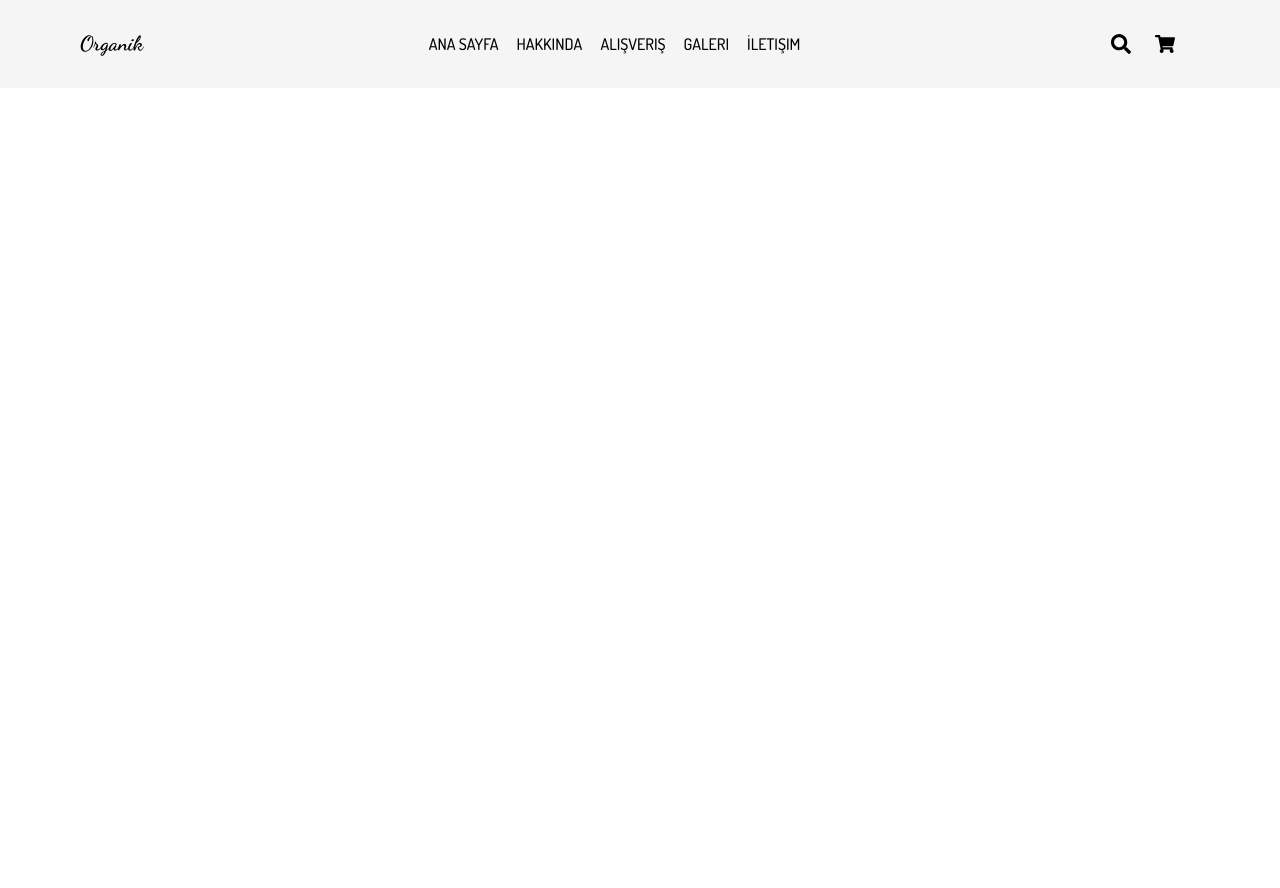
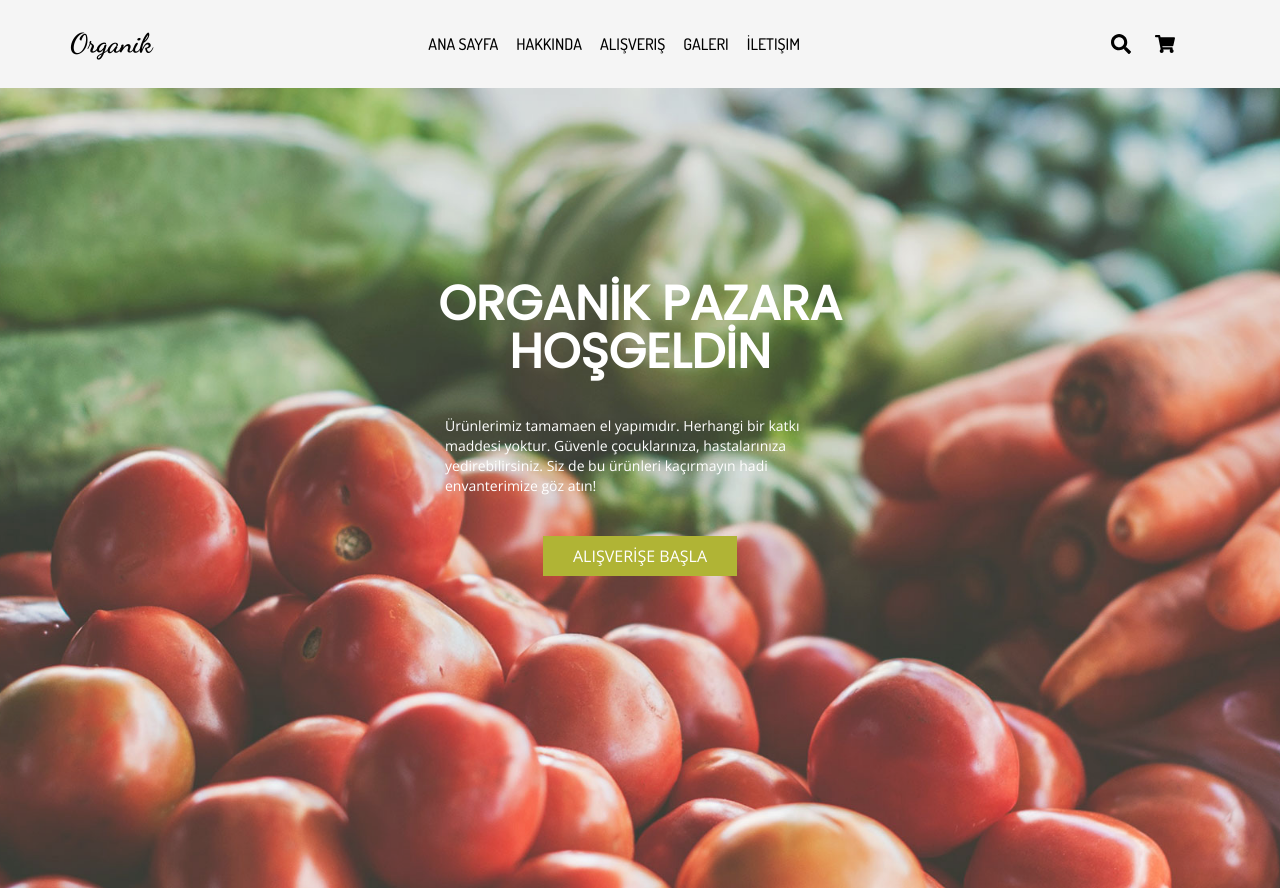
Before and after one commit to rabianurkavi/organic-products, a Next.js app: page / in a window 1280 px wide. Before the commit the page ends 800 px from the top, so only its background shows below. Built offline with nearby package versions, Linux system fonts and the light colour scheme.

Commit message:
layout edit

```diff
--- a/components/layout/Header.jsx
+++ b/components/layout/Header.jsx
@@ -7,7 +7,7 @@ import Search from '../ui/Search'
 const Header = () => {
     const [isSearchModal, setIsSearchModal] = useState(false)
   return (
-   <div className="h-[5.5rem] bg-secondary font-dosis">
+   <div className="h-[5.5rem] z-50 relative bg-secondary font-dosis">
     <div className="container mx-auto text-black flex justify-between items-center h-full">
         <Logo/>
       <nav>
--- /dev/null
+++ b/components/ui/Carousel.jsx
@@ -0,0 +1,25 @@
+import Image from 'next/image'
+import React from 'react'
+import Title from './Title'
+
+const Carousel = () => {
+  return (
+    <div className='h-screen w-full container mx-auto ] '>
+      <div className='absolute top-0 left-0 w-full h-full'>
+        <div className='relative h-full w-full'>
+            <Image src="/images/banner-02.jpg" style={{ opacity: 0.9 }} alt='' layout='fill' objectFit='cover' />
+        </div>
+      </div>
+      <div className='relative text-white top-48 flex flex-col justify-center items-center gap-y-10'  >
+        <Title addClass="text-5xl text-center font-poppins ">ORGANİK PAZARA <br/> HOŞGELDİN </Title>
+
+        <p className='text-sm sm:w-1/3 '>Ürünlerimiz tamamaen el yapımıdır. Herhangi bir katkı maddesi yoktur. Güvenle çocuklarınıza,
+        hastalarınıza yedirebilirsiniz. Siz de bu ürünleri kaçırmayın hadi envanterimize göz atın!
+        </p>
+        <button className='btn-primary'>ALIŞVERİŞE BAŞLA</button>
+      </div>
+    </div>
+  )
+}
+
+export default Carousel
--- a/components/ui/Logo.jsx
+++ b/components/ui/Logo.jsx
@@ -3,7 +3,7 @@ import React from 'react'
 const Logo = () => {
   return (
     // eslint-disable-next-line @next/next/no-img-element
-    <div className="text-[1.3rem] font-dancing font-bold px-[25px] ">Organik</div>
+    <div className="text-[1.7rem] font-dancing font-bold px-[15px] ">Organik</div>
   )
 }
 
--- a/pages/_document.js
+++ b/pages/_document.js
@@ -6,7 +6,7 @@ export default function Document() {
       <Head>
       <link rel="preconnect" href="https://fonts.googleapis.com" />
       <link rel="preconnect" href="https://fonts.gstatic.com" crossorigin="true" />
-      <link href="https://fonts.googleapis.com/css2?family=Dancing+Script:wght@400;700&family=Dosis:wght@300;500;700&family=Open+Sans:wght@300;400;500;600;700&display=swap" rel="stylesheet" />
+      <link href="https://fonts.googleapis.com/css2?family=Dancing+Script:wght@400;700&family=Dosis:wght@300;500;700&family=Open+Sans:wght@300;400;500;600;700&family=Poppins:wght@100;300;400&display=swap" rel="stylesheet" />
       </Head>
       <body>
         <Main />
--- a/pages/home/index.jsx
+++ b/pages/home/index.jsx
@@ -1,8 +1,12 @@
 import React from 'react'
+import Carousel from '@/components/ui/Carousel';
+
 
 export const Index = () => {
   return (
-    <div></div>
+    <div className='relative'>
+      <Carousel />
+    </div>
   )
 }
 
--- a/styles/globals.css
+++ b/styles/globals.css
@@ -12,3 +12,6 @@ body {
 * {
   box-sizing: border-box;
 }
+.btn-primary{
+  @apply text-white px-[30px] py-[8px]  bg-primary cursor-pointer hover:opacity-80 transition-all;
+}
--- a/tailwind.config.js
+++ b/tailwind.config.js
@@ -28,6 +28,8 @@ module.exports = {
       fontFamily:{
         dosis:["Dosis","sans-serif"],
         dancing:["Dancing Script", "cursive"],
+        open:["Open Sans" , "sans-serif"],
+        poppins:["Poppins","sans-serif"]
       }
     },
   },
```
Also changed, not shown: public/images/banner-02.jpg (added).
